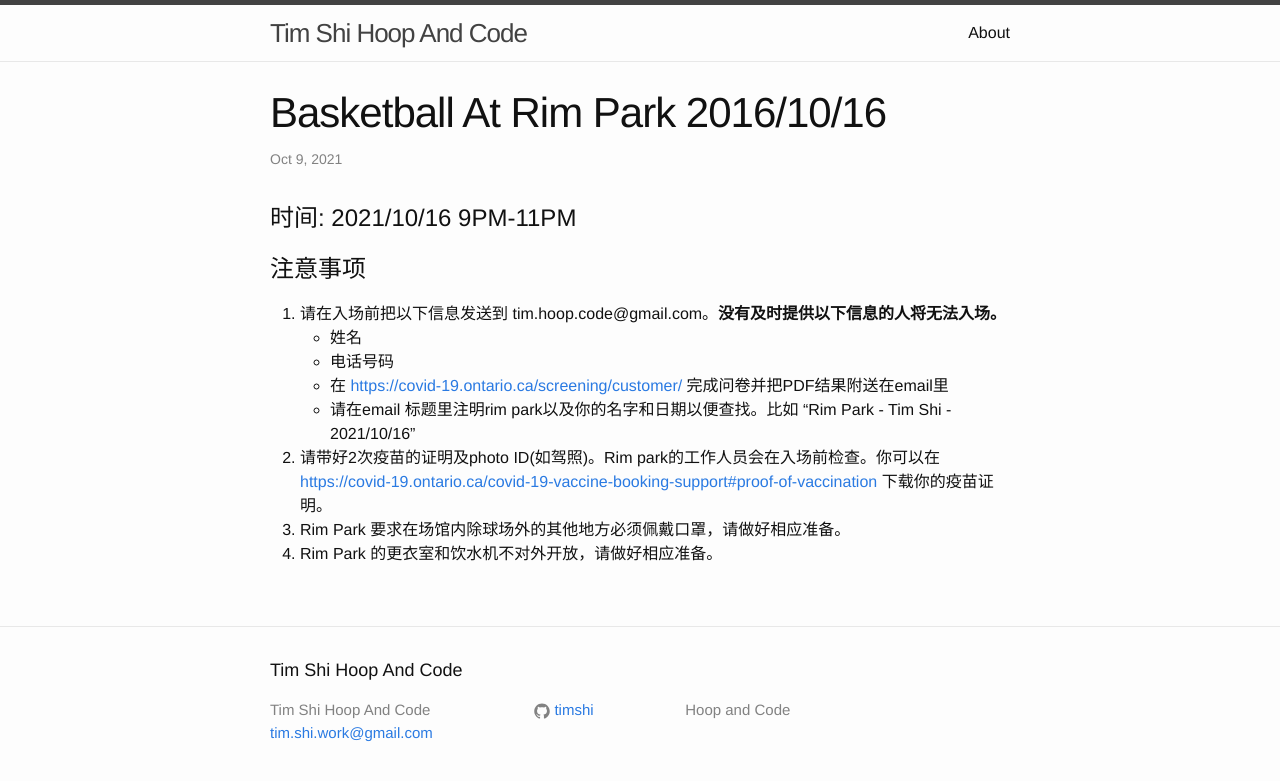
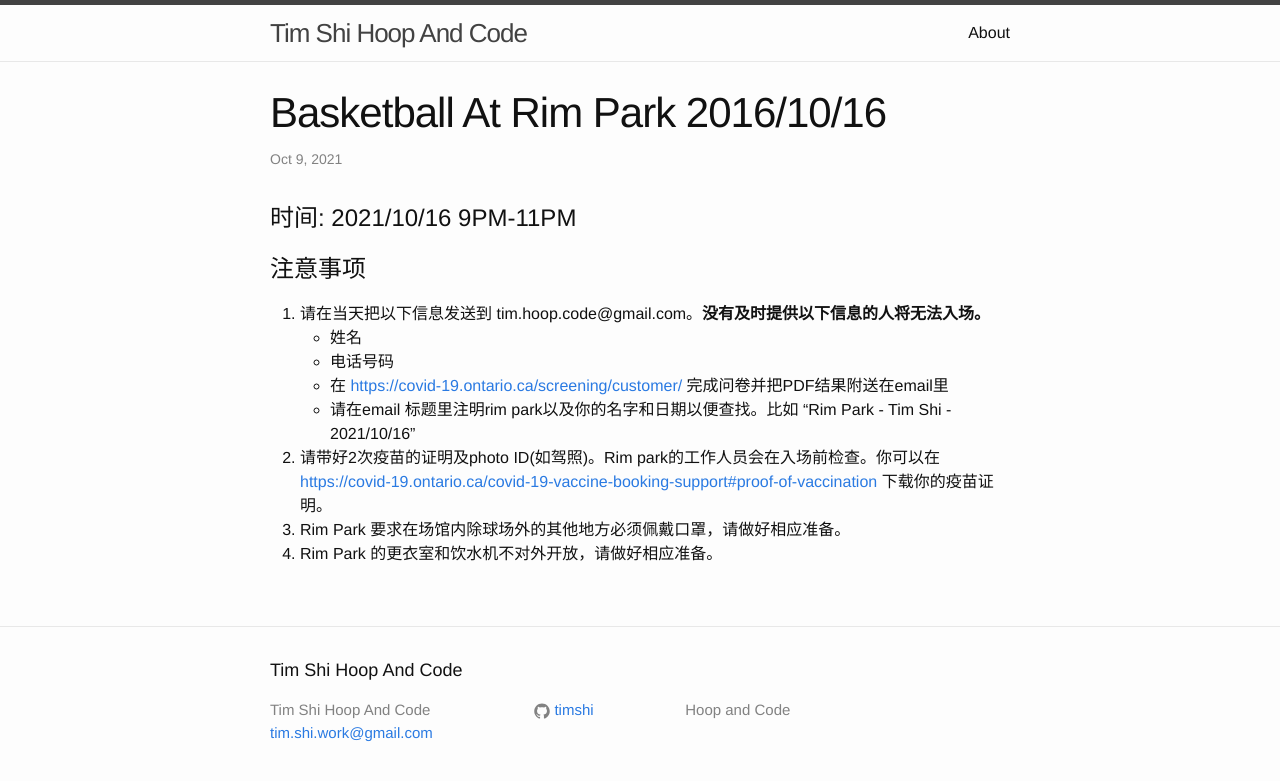
Before and after one commit to TimShi/timshi.github.io, a Jekyll site: the page built from _posts/2021-10-09-rimpark.markdown, in a window 1280 px wide. Shown: the top 781 px of the page. Built offline with Jekyll 4.4.1, drawn with Linux system fonts in a browser that asks for light colours.

Commit message:
fix wording

```diff
--- a/_posts/2021-10-09-rimpark.markdown
+++ b/_posts/2021-10-09-rimpark.markdown
@@ -9,7 +9,7 @@ categories: announcement
 
 # 注意事项
 
-1. 请在入场前把以下信息发送到 tim.hoop.code@gmail.com。**没有及时提供以下信息的人将无法入场。**
+1. 请在当天把以下信息发送到 tim.hoop.code@gmail.com。**没有及时提供以下信息的人将无法入场。**
 	- 姓名
 	- 电话号码
 	- 在 [https://covid-19.ontario.ca/screening/customer/](https://covid-19.ontario.ca/screening/customer/) 完成问卷并把PDF结果附送在email里
```
